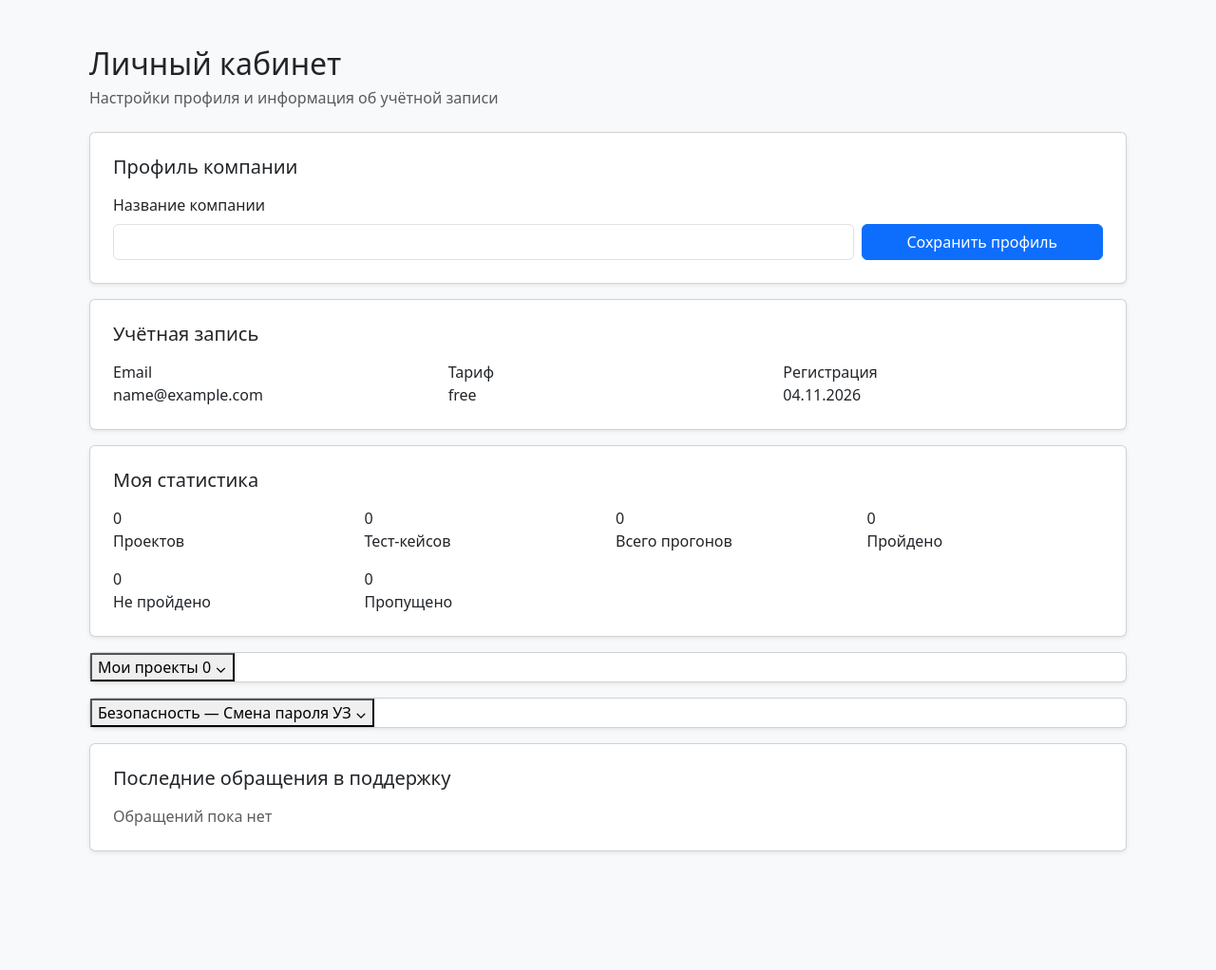
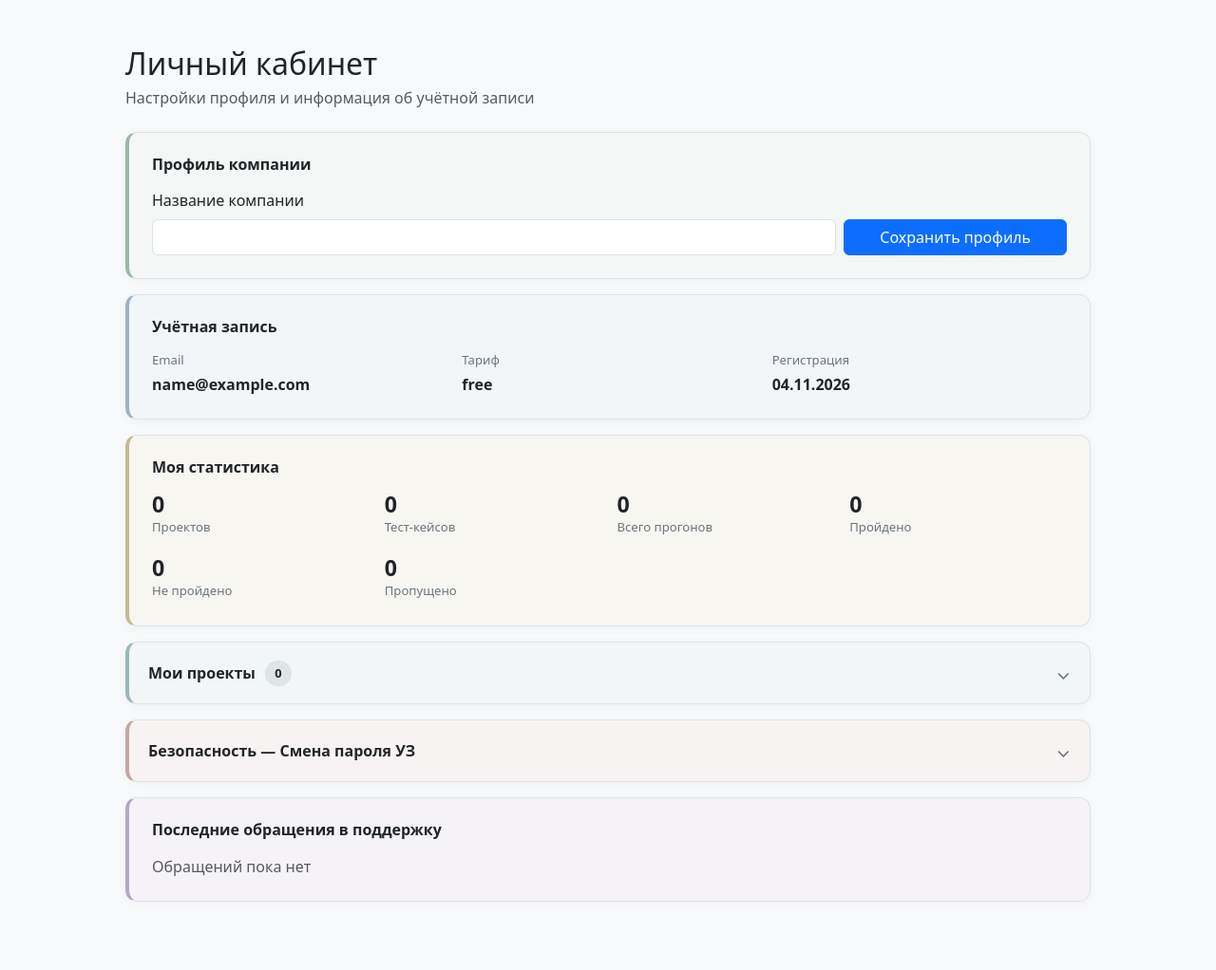
Before and after one commit to 254852bm/test_runner_web, a Flask app: page /profile in a window 1280 px wide. Shown: the part 69-1091 px from the top of the page at 95% size. Before the commit the page ends 967 px from the top, so only its background shows below. Run offline with Flask 3, Linux system fonts and the light colour scheme; the visitor is signed in with stand-in values (Sample User, id 1); data that the repository does not hold is empty; some libraries are stand-ins or nearby versions.

Commit message:
Add subtle profile section colors and layout styles

```diff
--- a/static/style.css
+++ b/static/style.css
@@ -758,3 +758,188 @@ html[data-theme="dark"] .project-test-count {
         font-size: 0.78rem;
     }
 }
+
+
+/* ===== Profile page: calm, structured sections ===== */
+.profile-page {
+    max-width: 1040px;
+}
+
+.profile-section {
+    border: 1px solid var(--app-border);
+    border-radius: 0.75rem;
+    overflow: hidden;
+    box-shadow: 0 0.15rem 0.65rem rgba(25, 35, 50, 0.035) !important;
+}
+
+.profile-section .card-title {
+    color: var(--app-text);
+    font-size: 1rem;
+    font-weight: 650;
+}
+
+.profile-section--company {
+    background: #f4f7f5;
+    border-left: 4px solid #9bb8a5;
+}
+.profile-section--account {
+    background: #f3f6f9;
+    border-left: 4px solid #9db2c8;
+}
+.profile-section--stats {
+    background: #f7f6f1;
+    border-left: 4px solid #c5b995;
+}
+.profile-section--projects {
+    background: #f2f6f7;
+    border-left: 4px solid #98b8bd;
+}
+.profile-section--security {
+    background: #f7f3f2;
+    border-left: 4px solid #c5a7a0;
+}
+.profile-section--support {
+    background: #f5f3f8;
+    border-left: 4px solid #b5a7c8;
+}
+
+.profile-info-label,
+.profile-stat-label {
+    color: var(--app-muted);
+    font-size: 0.82rem;
+    margin-bottom: 0.2rem;
+}
+.profile-info-value {
+    color: var(--app-text);
+    font-weight: 600;
+    overflow-wrap: anywhere;
+}
+.profile-stat-value {
+    color: var(--app-text);
+    font-size: 1.45rem;
+    line-height: 1.2;
+    font-weight: 700;
+    font-variant-numeric: tabular-nums;
+}
+.profile-section-toggle {
+    width: 100%;
+    min-height: 64px;
+    display: flex;
+    align-items: center;
+    justify-content: space-between;
+    gap: 1rem;
+    padding: 1rem 1.25rem;
+    border: 0;
+    background: transparent;
+    color: var(--app-text);
+    text-align: left;
+}
+.profile-section-toggle:hover,
+.profile-section-toggle:focus-visible {
+    background: rgba(70, 90, 100, 0.045);
+}
+.profile-section-toggle:focus-visible {
+    outline: 2px solid #7898a3;
+    outline-offset: -3px;
+}
+.profile-section-heading {
+    display: inline-flex;
+    align-items: center;
+    flex-wrap: wrap;
+    gap: 0.65rem;
+    min-width: 0;
+}
+.profile-section-title {
+    font-weight: 650;
+}
+.profile-section-count {
+    display: inline-flex;
+    align-items: center;
+    justify-content: center;
+    min-width: 1.7rem;
+    height: 1.7rem;
+    padding: 0 0.45rem;
+    border-radius: 999px;
+    background: rgba(70, 105, 115, 0.12);
+    color: var(--app-text);
+    font-size: 0.8rem;
+    font-weight: 650;
+    font-variant-numeric: tabular-nums;
+}
+.profile-section-chevron {
+    flex: 0 0 auto;
+    color: var(--app-muted);
+    font-size: 1.25rem;
+    line-height: 1;
+    transition: transform 0.18s ease;
+}
+.profile-section-toggle[aria-expanded="true"] .profile-section-chevron {
+    transform: rotate(180deg);
+}
+.profile-project-list .list-group-item,
+.profile-ticket-list .list-group-item {
+    background: transparent;
+    color: var(--app-text);
+    border-color: rgba(100, 115, 125, 0.18);
+}
+.profile-project-list .list-group-item {
+    display: flex;
+    justify-content: space-between;
+    align-items: center;
+    gap: 1rem;
+    overflow-wrap: anywhere;
+}
+.profile-project-list .list-group-item:hover {
+    background: rgba(70, 90, 100, 0.055);
+}
+.profile-ticket-list .list-group-item {
+    padding-left: 0;
+    padding-right: 0;
+}
+
+html[data-theme="dark"] .profile-section--company {
+    background: #202a25;
+    border-left-color: #668d75;
+}
+html[data-theme="dark"] .profile-section--account {
+    background: #202832;
+    border-left-color: #6885a2;
+}
+html[data-theme="dark"] .profile-section--stats {
+    background: #2b2921;
+    border-left-color: #96875d;
+}
+html[data-theme="dark"] .profile-section--projects {
+    background: #202b2d;
+    border-left-color: #628d93;
+}
+html[data-theme="dark"] .profile-section--security {
+    background: #2d2524;
+    border-left-color: #9a7068;
+}
+html[data-theme="dark"] .profile-section--support {
+    background: #292431;
+    border-left-color: #88759f;
+}
+html[data-theme="dark"] .profile-section-count {
+    background: rgba(190, 205, 210, 0.13);
+}
+html[data-theme="dark"] .profile-project-list .list-group-item,
+html[data-theme="dark"] .profile-ticket-list .list-group-item {
+    border-color: rgba(190, 200, 210, 0.14);
+}
+html[data-theme="dark"] .profile-section-toggle:hover,
+html[data-theme="dark"] .profile-section-toggle:focus-visible,
+html[data-theme="dark"] .profile-project-list .list-group-item:hover {
+    background: rgba(220, 230, 235, 0.055);
+}
+
+@media (max-width: 575.98px) {
+    .profile-section-toggle {
+        min-height: 58px;
+        padding: 0.85rem 1rem;
+    }
+    .profile-section .card-body {
+        padding: 1rem !important;
+    }
+}
```
